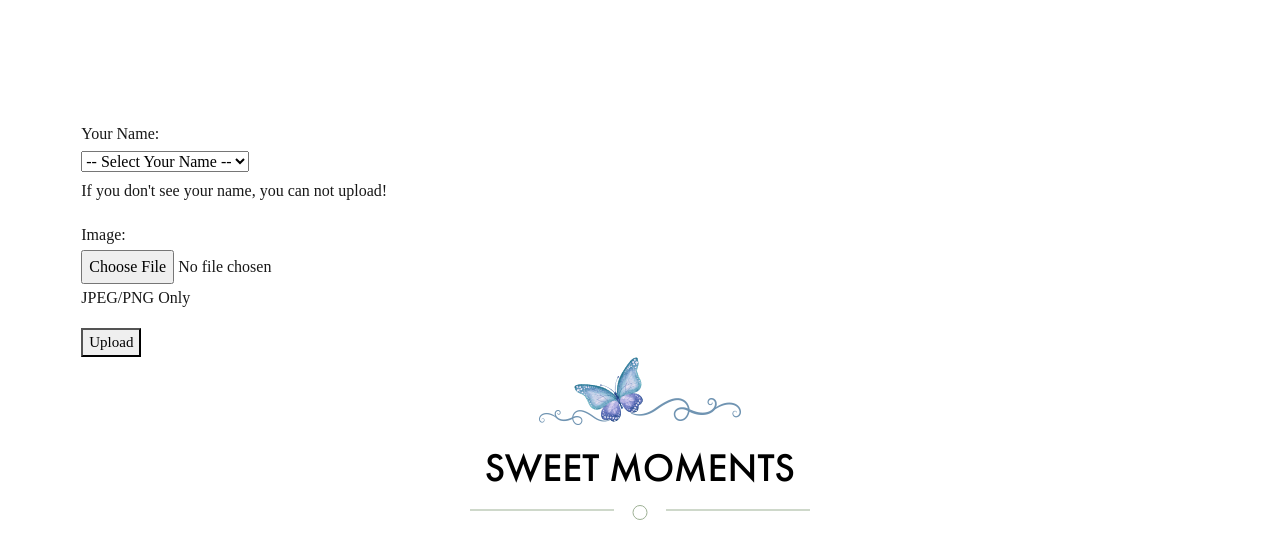
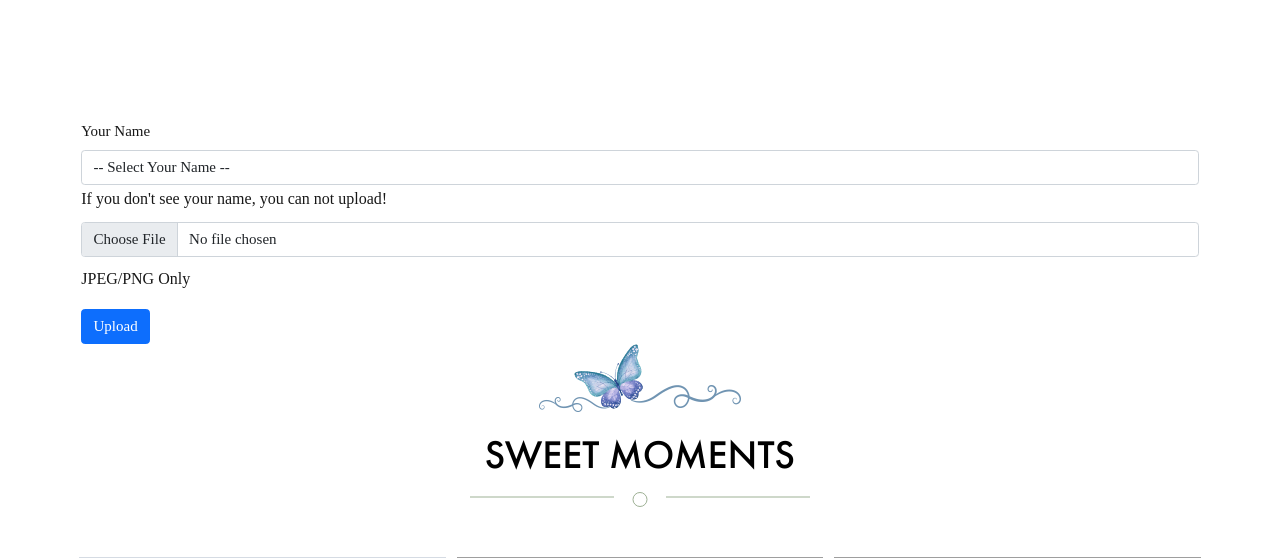
Before and after one commit to DelroyBrown/weddingApp, a Django app: page /gallery/ in a window 1280 px wide. Shown: the part 428-986 px from the top of the page. Run offline with Django 5.2, Linux system fonts and the light colour scheme; tables that the repository leaves empty hold one stand-in row (values such as "Sample post"); grey boxes marked "Sample" are stand-in pictures; some libraries are stand-ins or nearby versions; some web fonts are replaced; grey boxes are pictures that could not be loaded.

Commit message:
Refactor gallery form in gallery.html template: add form classes, improve error handling and display, and enhance select and file input fields

```diff
--- a/templates/gallery/gallery.html
+++ b/templates/gallery/gallery.html
@@ -50,21 +50,70 @@
 
             <div class="container">
                 <div class="wpo-contact-form-area">
-                    <form method="post" enctype="multipart/form-data">
-                        {% csrf_token %}
-                        {{ form.non_field_errors }}
-                        <p>
-                            {{ form.attendee.label_tag }}<br>
-                            {{ form.attendee }}<br>
-                            {{ form.attendee.help_text }}
-                        </p>
-                        <p>
-                            {{ form.image.label_tag }}<br>
-                            {{ form.image }}<br>
-                            {{ form.image.help_text }}
-                        </p>
-                        <button type="submit">Upload</button>
+                    <form method="post" enctype="multipart/form-data" class="your-form-container-class">
+                        <!-- CSRF Token -->
+                        <input type="hidden" name="csrfmiddlewaretoken"
+                        value="{{ csrf_token }}"/>
+
+                        <!-- Non-field errors -->
+                        {% if form.non_field_errors %}
+                        <div class="error-messages your-error-class">
+                            {{ form.non_field_errors }}
+                        </div>
+                        {% endif %}
+
+                        <!-- Attendee selector -->
+                        <div class="form-group your-attendee-group-class">
+                            <label for="id_attendee" class="form-label">
+                                {{ form.attendee.label }}
+                            </label>
+                            <select name="attendee" id="id_attendee"
+                                class="form-control">
+                                <option value="">{{ form.fields.attendee.empty_label }}</option>
+                                {% for person in form.fields.attendee.queryset %}
+                                <option value="{{ person.pk }}" {% if
+                                    form.attendee.value|stringformat:"s"==person.pk|stringformat:"s" %}selected{% endif
+                                    %}>
+                                    {{ person.name }}
+                                </option>
+                                {% endfor %}
+                            </select>
+                            {% if form.attendee.help_text %}
+                            <p class="form-label">
+                                {{ form.attendee.help_text }}
+                            </p>
+                            {% endif %}
+                            {% if form.attendee.errors %}
+                            <div class="mt-1 text-sm text-red-600 your-field-error-class">
+                                {{ form.attendee.errors }}
+                            </div>
+                            {% endif %}
+                        </div>
+
+                        <!-- Image upload -->
+                        <div class="form-group your-image-group-class">
+
+                            <input type="file" name="image" id="id_image" accept="image/jpeg,image/png" class="form-control" />
+                            {% if form.image.help_text %}
+                            <p class="mt-2 text-sm text-gray-500 your-helptext-class">
+                                {{ form.image.help_text }}
+                            </p>
+                            {% endif %}
+                            {% if form.image.errors %}
+                            <div class="mt-1 text-sm text-red-600 your-field-error-class">
+                                {{ form.image.errors }}
+                            </div>
+                            {% endif %}
+                        </div>
+
+                        <!-- Submit button -->
+                        <div class="your-button-group-class">
+                            <button type="submit" class="btn btn-primary">
+                                Upload
+                            </button>
+                        </div>
                     </form>
+
                 </div>
                 <div class="row">
                     <div class="wpo-section-title-s2">
```
